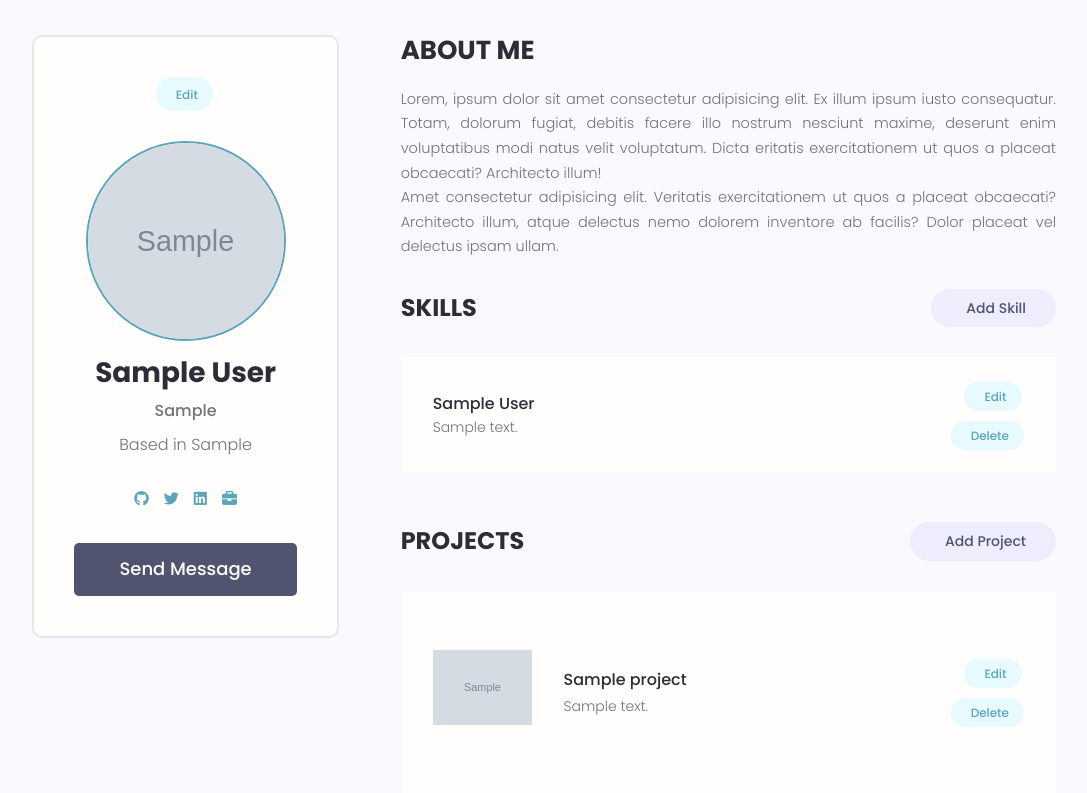
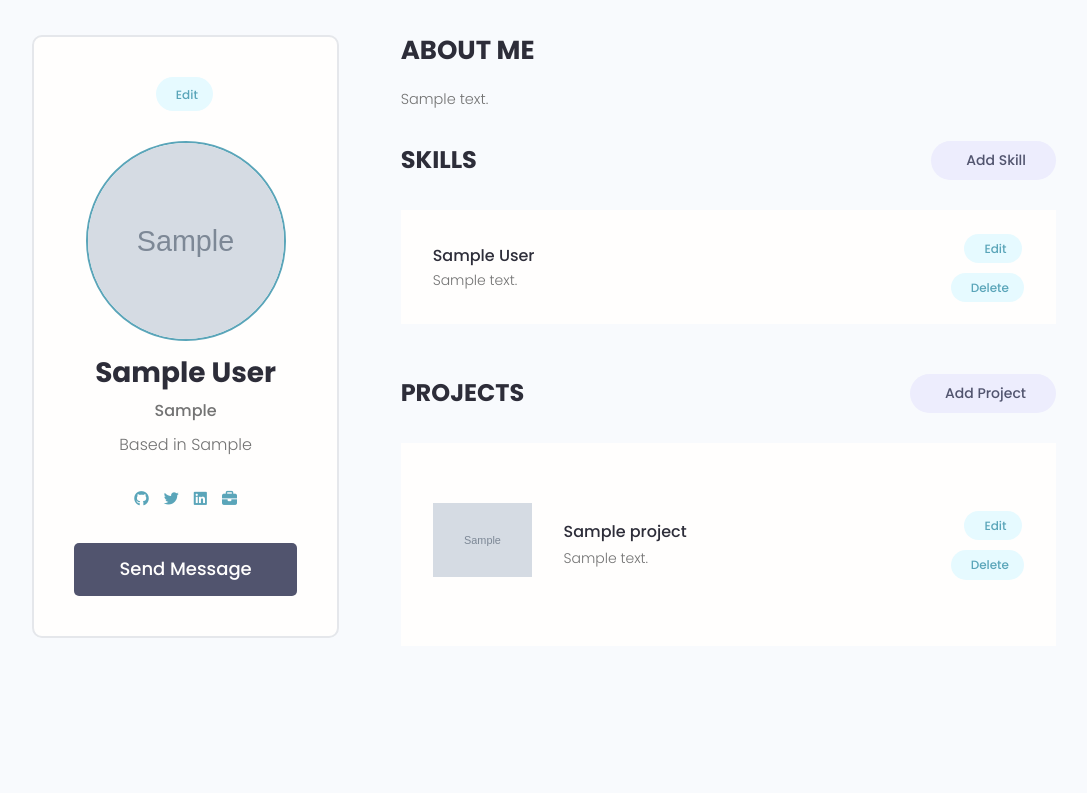
Before and after one commit to Abhinav29singh05/Devsearch, a Django app: page /account/ in a window 1280 px wide. Shown: the part 77-870 px from the top of the page, without its empty margins (96-1183 px from the left). After the commit the page ends 715 px from the top, so only its background shows below. Run offline with Django 5.2, Linux system fonts and the light colour scheme; a user stored in the database is signed in; tables that the repository leaves empty hold one stand-in row (values such as "Sample post"); grey boxes marked "Sample" are stand-in pictures; some libraries are stand-ins or nearby versions.

Commit message:
fixed bio

```diff
--- a/users/templates/users/account.html
+++ b/users/templates/users/account.html
@@ -45,12 +45,7 @@
           <div class="devInfo">
             <h3 class="devInfo__title">About Me</h3>
             <p class="devInfo__about">
-              Lorem, ipsum dolor sit amet consectetur adipisicing elit. Ex illum ipsum iusto consequatur. Totam,
-              dolorum fugiat, debitis facere illo nostrum nesciunt maxime, deserunt enim voluptatibus modi natus velit
-              voluptatum. Dicta eritatis exercitationem ut quos a placeat obcaecati? Architecto illum!
-              <br />
-              Amet consectetur adipisicing elit. Veritatis exercitationem ut quos a placeat obcaecati? Architecto
-              illum, atque delectus nemo dolorem inventore ab facilis? Dolor placeat vel delectus ipsam ullam.
+              {{profile.bio}}
             </p>
           </div>
           <div class="settings">
```
